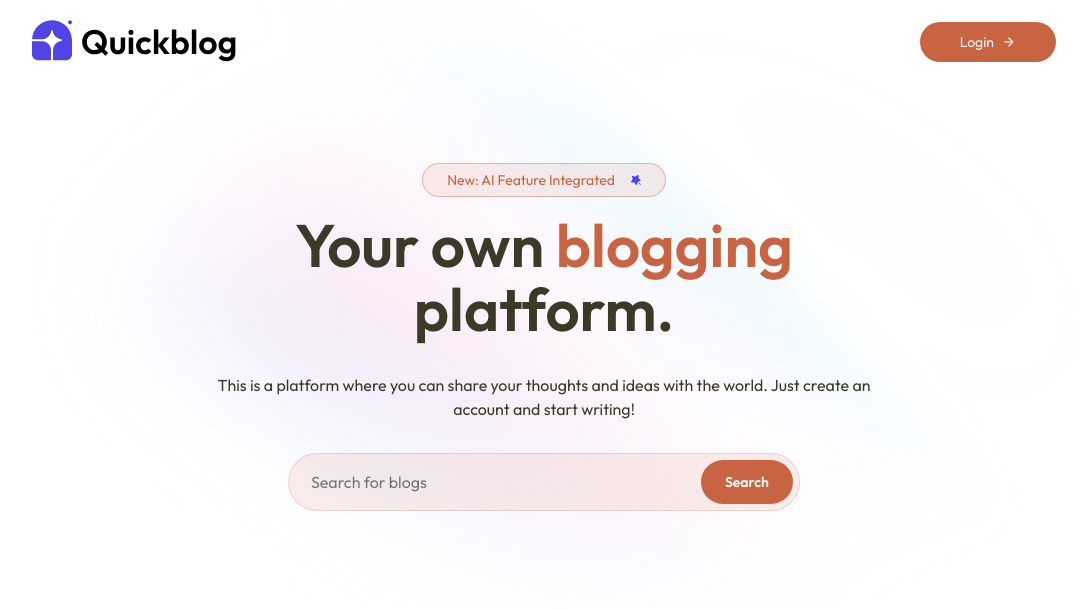
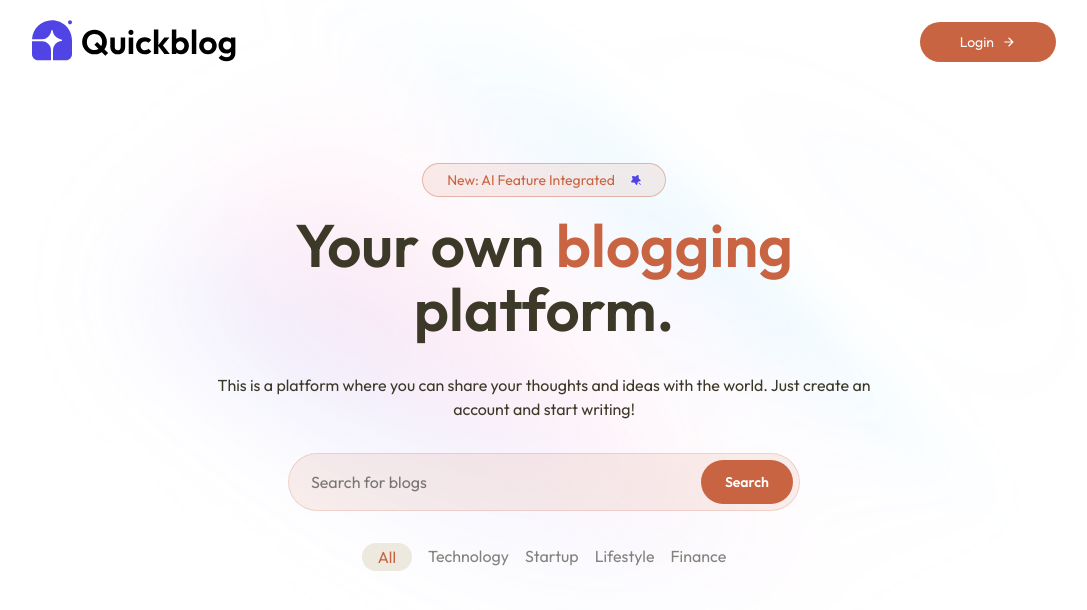
Before and after one commit to MeRitik/blog-react, a React (Vite) app: page / in a window 1280 px wide. Shown: the top 610 px of the page, without its empty margins (96-1183 px from the left). Built offline with nearby package versions, Linux system fonts and the light colour scheme.

Commit message:
Add framer-motion and motion dependencies; refactor Blog component and update routing

```diff
--- a/package.json
+++ b/package.json
@@ -11,6 +11,7 @@
   },
   "dependencies": {
     "@tailwindcss/vite": "^4.1.11",
+    "motion": "^12.19.2",
     "react": "^19.1.0",
     "react-dom": "^19.1.0",
     "react-icons": "^5.5.0",
--- a/src/components/AppLayout.jsx
+++ b/src/components/AppLayout.jsx
@@ -1,4 +1,3 @@
-import React from 'react'
 import { Outlet } from 'react-router'
 import Header from './Header'
 
@@ -6,10 +5,7 @@ export default function AppLayout() {
     return (
         <div>
             <Header />
-
             <Outlet />
-
-
         </div>
     )
 }
--- /dev/null
+++ b/src/components/Blog.jsx
@@ -0,0 +1,32 @@
+import { useState } from 'react'
+import { blogCategories } from '../assets/assets'
+import { motion } from 'motion/react';
+
+const Blog = () => {
+    const [selectedCategory, setSelectedCategory] = useState('All');
+
+    return (
+        <div>
+            {/* Categories */}
+            <div className='flex flex-wrap justify-center items-center gap-4 my-8 relative'>
+                {blogCategories.map((item) => (
+                    <div key={item} className='relative'>
+                        <button onClick={() => setSelectedCategory(item)} className={`cursor-pointer text-foreground ${selectedCategory === item ? 'text-primary px-4 pt-0.5' : 'text-muted-foreground'} `}>
+                            {item}
+                            {selectedCategory === item &&
+                                <motion.div
+                                    layoutId='highlight'
+                                    transition={{ type: 'spring', stiffness: 500, damping: 30, bounce: 0.25 }}
+                                    className='absolute left-0 right-0 top-0 h-7 -z-1 bg-muted rounded-full'>
+                                </motion.div>}
+                        </button>
+                    </div>
+                ))}
+
+                {/* Blog Cards */}
+            </div>
+        </div>
+    )
+}
+
+export default Blog
--- /dev/null
+++ b/src/components/BlogCard.jsx
@@ -0,0 +1,9 @@
+import React from 'react'
+
+const BlogCard = () => {
+    return (
+        <div>BlogCard</div>
+    )
+}
+
+export default BlogCard
--- a/src/components/Error.jsx
+++ b/src/components/Error.jsx
@@ -1,12 +1,17 @@
+import { Link, useRouteError } from 'react-router';
+
+
 function Error() {
+    const error = useRouteError();
 
     return (
         <div>
             <h1>Something went wrong 😢</h1>
+            <p>{error.data || error.message}</p>
 
-            <button to="-1">
+            <Link to="-1">
                 &larr; Go back
-            </button>
+            </Link>
         </div>
     );
 }
--- a/src/pages/Blog.jsx
+++ /dev/null
@@ -1,9 +0,0 @@
-import React from 'react'
-
-const Blog = () => {
-    return (
-        <div>Blog</div>
-    )
-}
-
-export default Blog
```
Also changed, not shown: src/App.jsx (+3 -8 lines), 1 other file (tests, documents, lock files or other folders).
